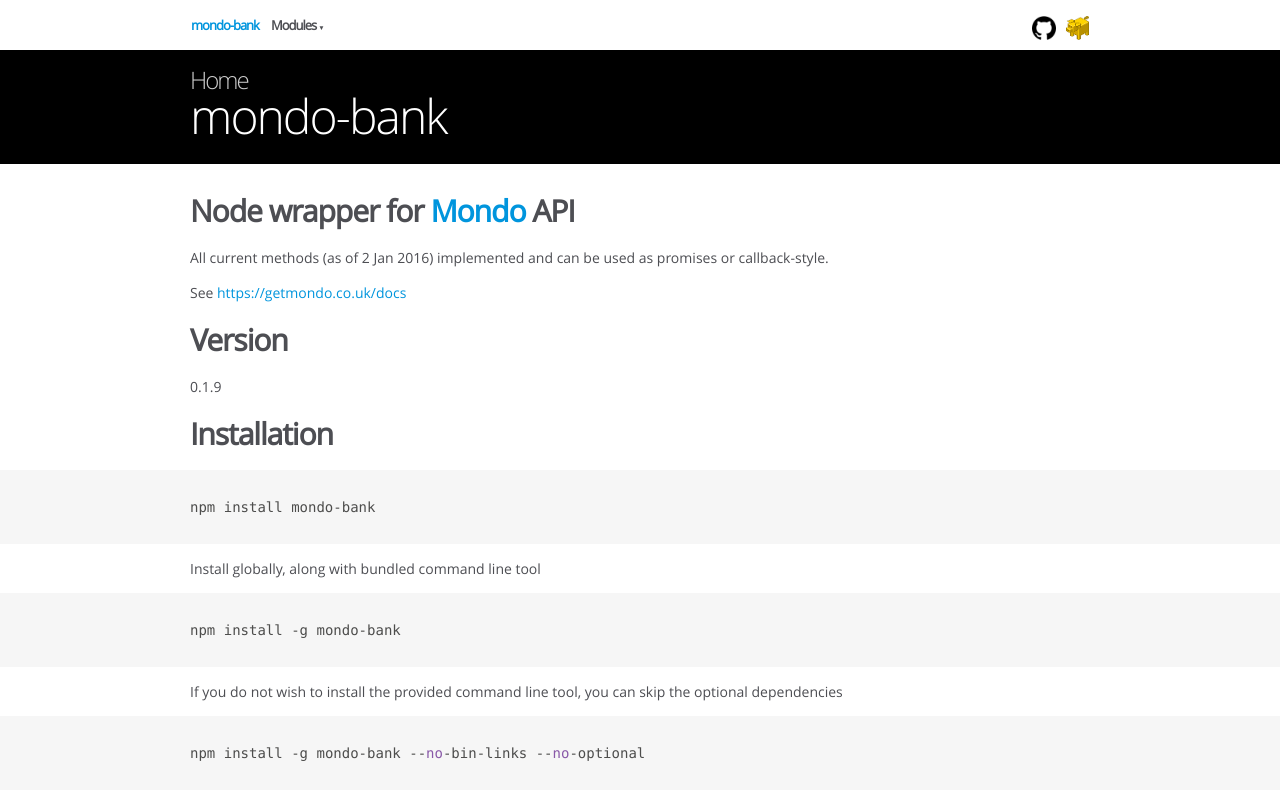
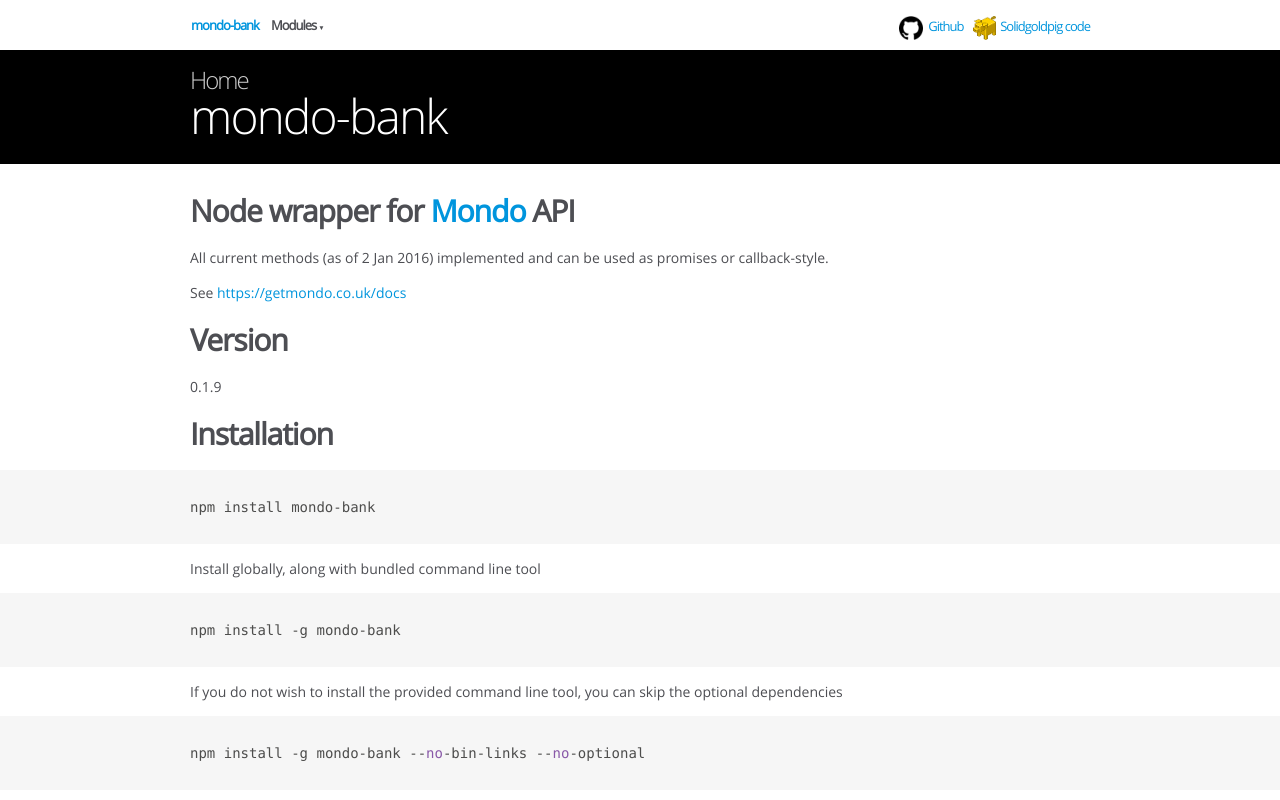
Before and after one commit to solidgoldpig/mondo-bank, a plain HTML site: page index.html in a window 1280 px wide. Shown: the top 800 px of the page. Drawn offline with Linux system fonts and the light colour scheme.

Commit message:
CSS config

```diff
--- a/styles/jsdoc-default.css
+++ b/styles/jsdoc-default.css
@@ -148,7 +148,7 @@
       display: inline-block;
       margin-left: 6px;
     }
-    .external-links p {
+    x.external-links p {
       width: 24px;
       height: 24px;
       overflow: hidden;
```
